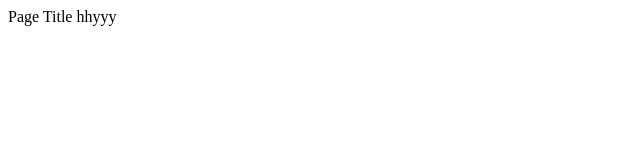
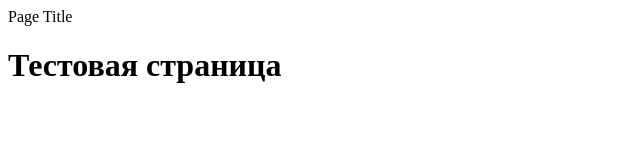
Before and after one commit to kirteri/new-project, a plain HTML site: page test.html in a window 1280 px wide. Shown: the whole page, without its empty margins (0-640 px from the left). Drawn offline with Linux system fonts and the light colour scheme; files that its build step writes are made by us from their sources.

Commit message:
headers changed in html-files

```diff
--- a/test.html
+++ b/test.html
@@ -6,9 +6,8 @@
     <title>Page Title</title>
     <meta name="viewport" content="width=device-width, initial-scale=1"
     <link rel="stylesheet" type="text/css" media="screen" href="main.css"
-
 </head>
 <body>
-hhyyy
+<h1>Тестовая страница</h1>
 </body>
 </html>
```
Also changed, not shown: index.html (+0 -1 lines).
